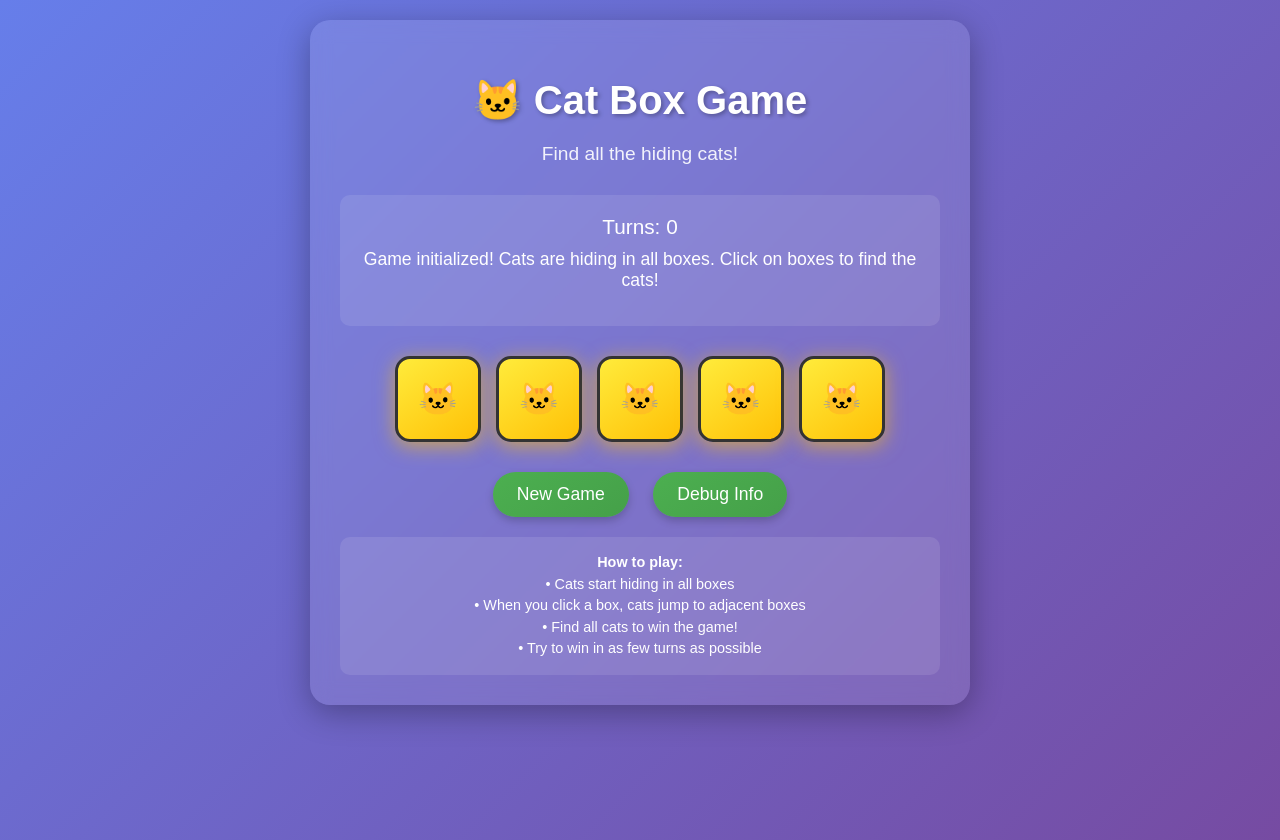
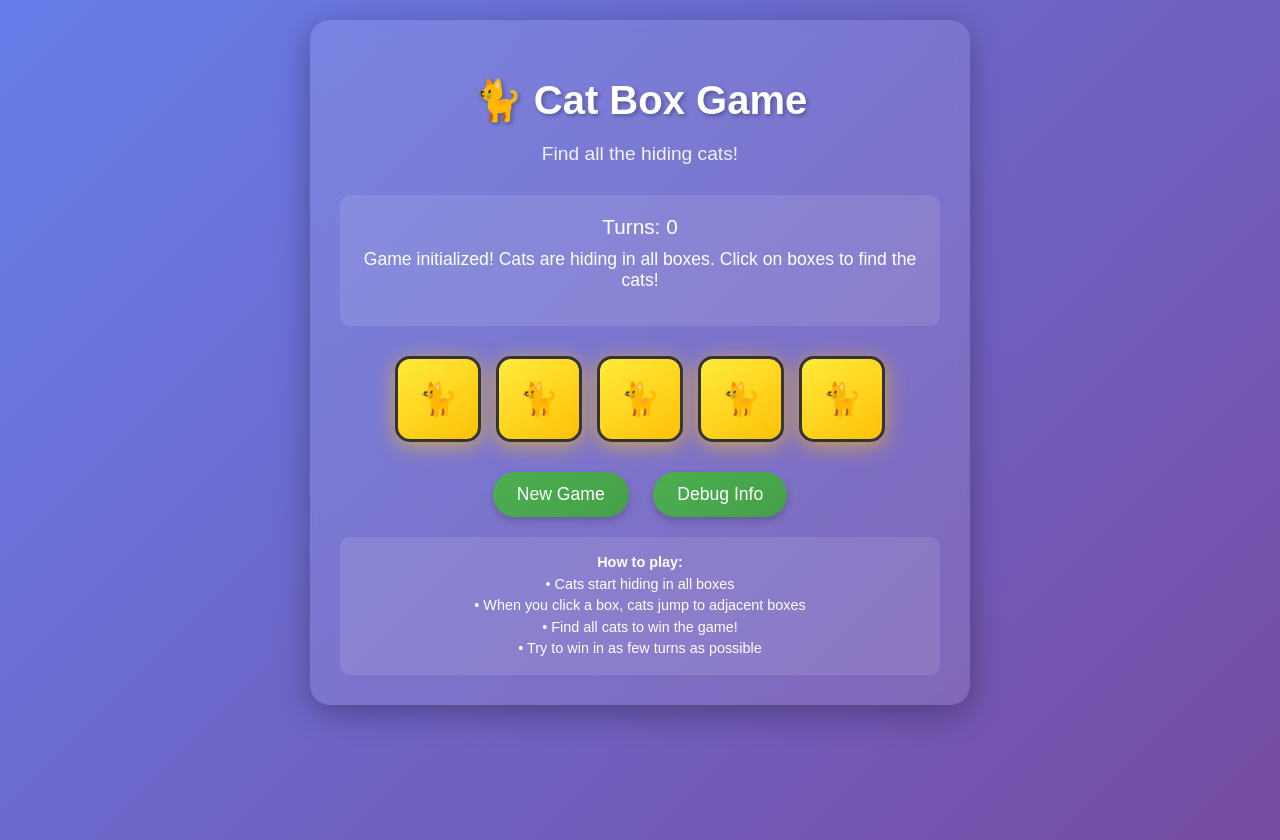
Before and after one commit to zufarfakhurtdinov/catbox, a plain HTML site: page index.html in a window 1280 px wide. Drawn offline with Linux system fonts and the light colour scheme.

Commit message:
change cat emoji

```diff
--- a/index.html
+++ b/index.html
@@ -172,7 +172,7 @@
 </head>
 <body>
     <div class="game-container">
-        <h1>🐱 Cat Box Game</h1>
+        <h1>🐈 Cat Box Game</h1>
         <p class="subtitle">Find all the hiding cats!</p>
 
         <div class="game-info">
@@ -301,7 +301,7 @@
                         boxElement.className = 'box';
                         if (this.boxes[i]) {
                             boxElement.classList.add('has-cat');
-                            boxElement.innerHTML = '🐱';
+                            boxElement.innerHTML = '🐈';
                         } else {
                             boxElement.innerHTML = '📦';
                         }
```
